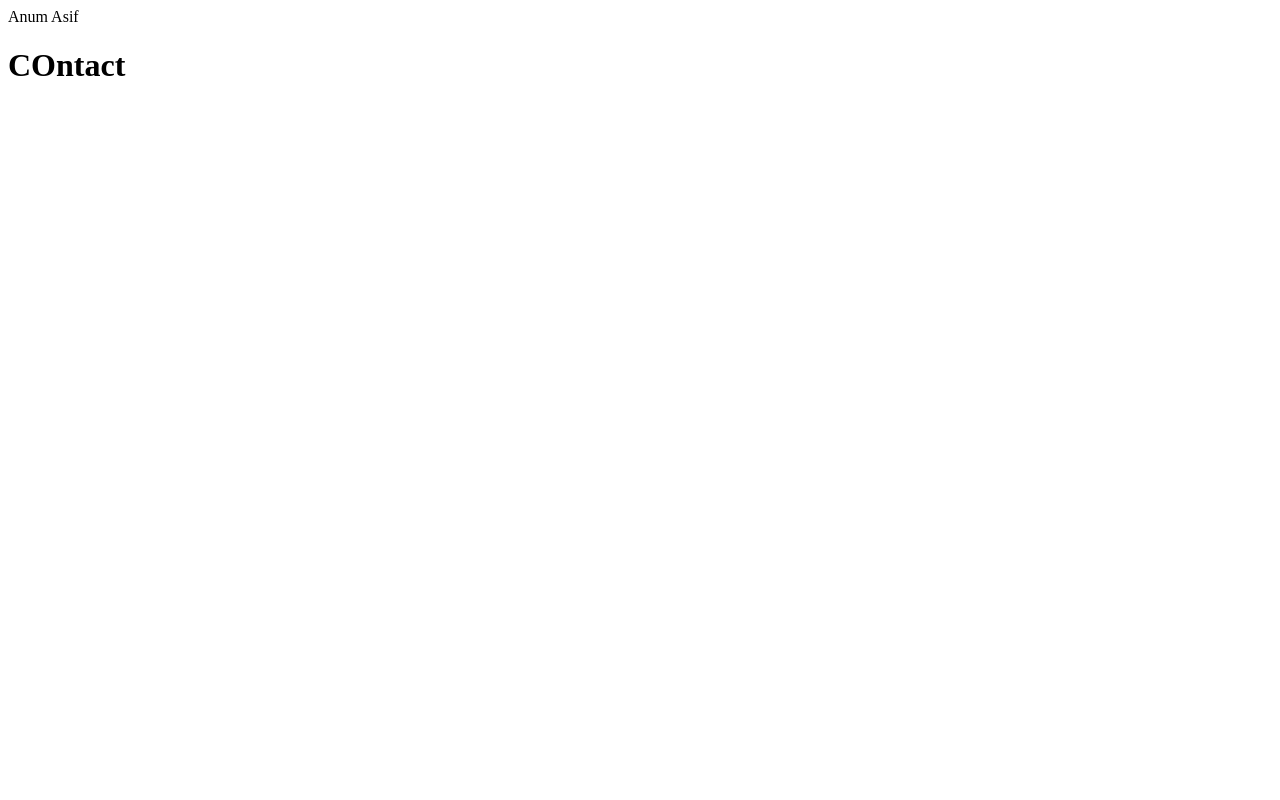
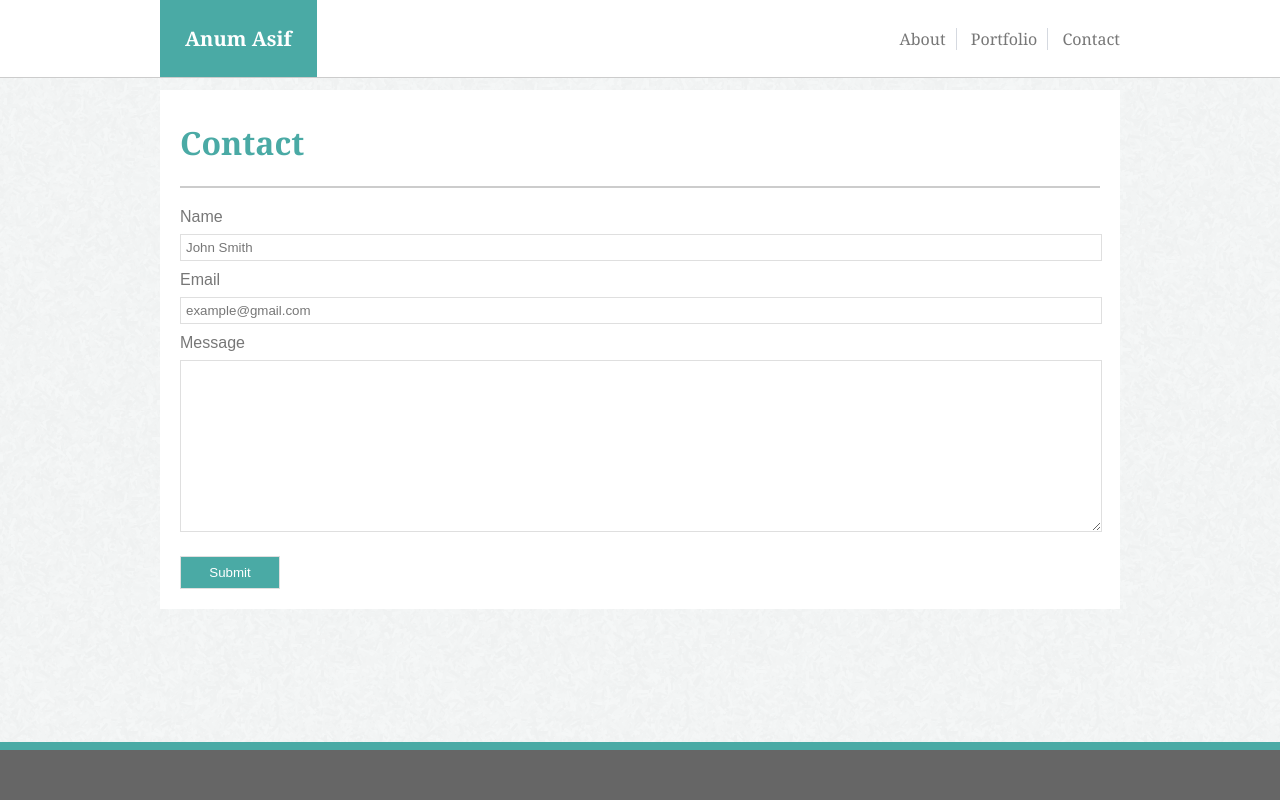
Before and after one commit to anumasif1/Basic-Portfolio, a plain HTML site: page contact.html in a window 1280 px wide. Drawn offline with Linux system fonts and the light colour scheme.

Commit message:
Index and Contact Page Solved

```diff
--- a/assets/css/style.css
+++ b/assets/css/style.css
@@ -95,8 +95,8 @@
     line-height: 2;
 }
 
-#aboutme{
-    border-bottom: 1px solid #cccccc ;
+.heading2{
+    border-bottom: 2px solid #cccccc ;
     margin: 20px 20px 0px 20px;
     padding-top: 10px;
     color:#4aaaa5;
@@ -113,3 +113,45 @@
     position: fixed;
     width: 100%;
 }
+
+form{
+    margin:20px 20px 20px 20px;
+    max-width: 920px;
+    margin-bottom: 60px;
+    text-align: justify;
+}
+
+.form{
+    max-width: 950px;
+}
+input, textarea{
+    color: #777777;
+    padding: 5px;
+    width: 100%;
+    border: #dfdfdf solid 0.5px;
+    margin-top: 8px;
+
+}
+
+.formfill{
+    margin-bottom: 10px;
+}
+
+#button{
+    max-width: 100px;
+    margin-top: 10px;
+    background-color: #4aaaa5;
+    color: #ffffff;
+    margin-bottom: 20px;
+    padding: 8px;
+    cursor: pointer;
+
+}
+
+#button:hover {
+    background-color: #091d1c;
+  }
+
+textarea{
+    height: 160px;
+}
--- a/contact.html
+++ b/contact.html
@@ -1,14 +1,49 @@
 <!DOCTYPE html>
 <html lang="en">
+
 <head>
     <meta charset="UTF-8">
     <meta name="viewport" content="width=device-width, initial-scale=1.0">
     <meta http-equiv="X-UA-Compatible" content="ie=edge">
-    <title>Document</title>
+    <link rel="stylesheet" href="assets\css\style.css">
+    <title>Anum Asif Portfolio</title>
 </head>
+
 <body>
-    <header>Anum Asif</header>
-    <h1>COntact</h1>
+    <header>
+        <div class="main-header">
+            <div id="navbar-left"><strong>Anum Asif</strong></div>
+            <nav>
+                <ul>
+                    <li><a class="navbar-right" href="index.html">About</a></li>
+                    <li><a class="navbar-right" href="portfolio.html">Portfolio</a></li>
+                    <li><a class="navbar-right" href="contact.html">Contact</a></li>
+                </ul>
+            </nav>
+        </div>
+    </header>
+    <div class="main-content">
+        <div class="body-content">
+            <div class="heading2">
+                <h1>Contact</h1>
+            </div>
+            <div class="form">
+                <form action="/action_page.php">
+                    Name<br>
+                    <input class="formfill" type="text" name="Full Name" value="John Smith">
+                    <br>
+                    Email<br>
+                    <input class="formfill" type="email" name="Email address" value="example@gmail.com">
+                    <br>
+                    Message<br>
+                    <textarea class="formfill" type="text" name="" value=""></textarea>
+                    <br>
+                    <input id="button" type="submit" value="Submit">
+                </form>
+            </div>
+        </div>
+    </div>
+    <footer></footer>
+</body>
 
-</body>
 </html>
```
Also changed, not shown: index.html (+49 -18 lines).
